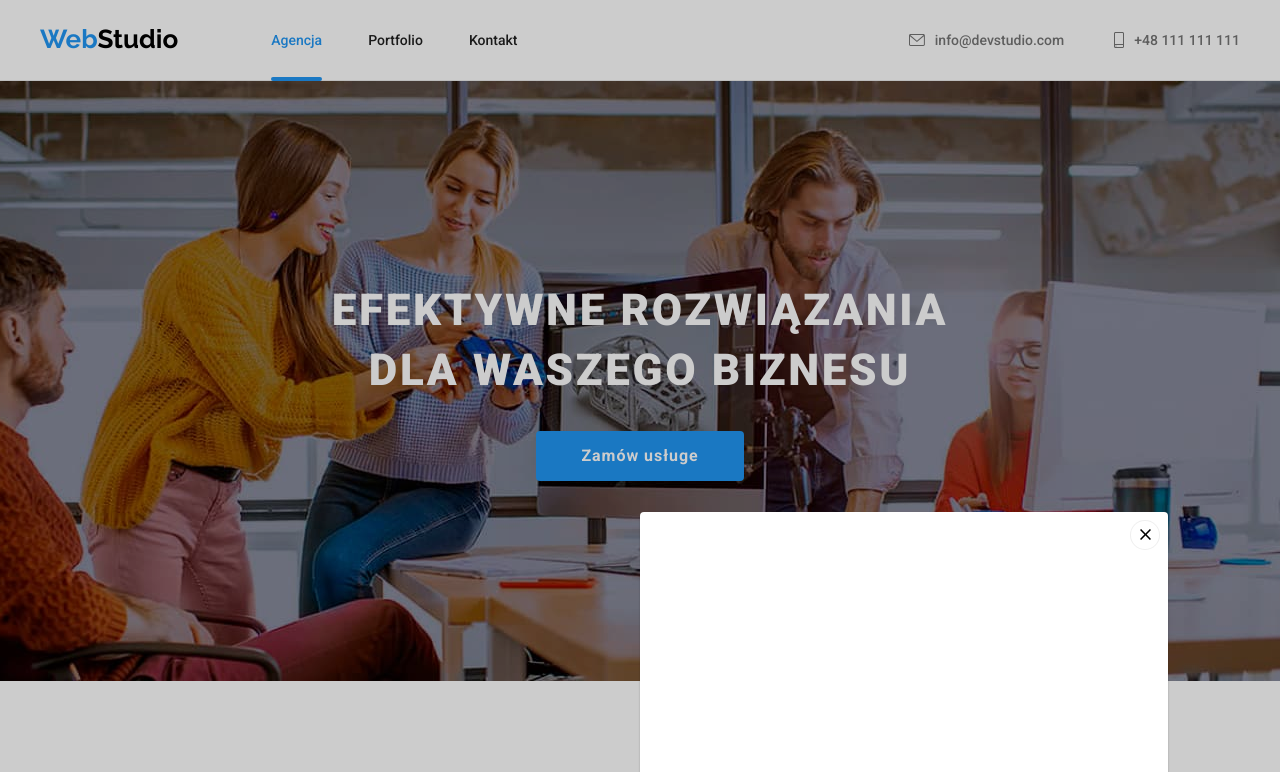
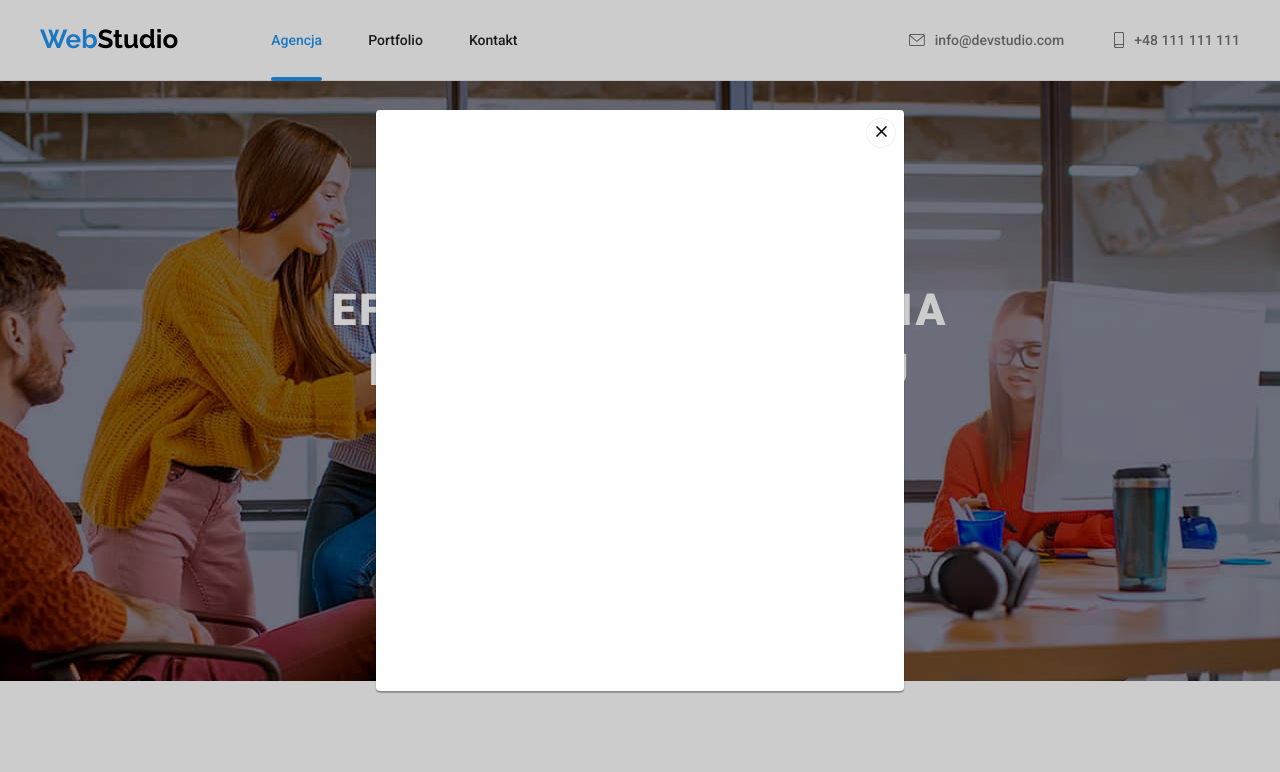
Before and after one commit to Aga071/goit-markup-hw-05, a plain HTML site: page index.html in a window 1280 px wide. Both pictures are taken after a click on the button "Zamów usługe". Shown: the top 772 px of the page. Drawn offline with Linux system fonts and the light colour scheme; files whose address does not match are found by name.

Commit message:
hw-5h-first-version

```diff
--- a/css/styles.css
+++ b/css/styles.css
@@ -165,40 +165,7 @@ body {
   background-color: var(--background-color-secondary-light);
   padding: 6px 20px;
 }
-.modal {
-  position: absolute;
-  left: 50%;
-  top: 50%;
-  width: 528px;
-  min-height: 581px;
-  background-color: var(--background-color-primary-light);
-  box-shadow: 0px 1px 3px rgba(0, 0, 0, 0.12), 0px 1px 1px rgba(0, 0, 0, 0.14),
-    0px 2px 1px rgba(0, 0, 0, 0.2);
-  border-radius: 4px;
-  text-align: right;
-}
-.is-hidden {
-  pointer-events: none;
-  visibility: hidden;
-  opacity: 0;
-}
-.backdrop {
-  position: fixed;
-  top: 0;
-  left: 0;
-  width: 100%;
-  height: 1024px;
-  background-color: rgba(0, 0, 0, 0.2);
-}
-.button-modal-close {
-  width: 30px;
-  height: 30px;
-  border: 1px solid #00000010;
-  border-radius: 50%;
-  background-color: var(--background-color-primary-light);
-  margin-top: 8px;
-  margin-right: 8px;
-}
+
 .page-filter:hover,
 .page-filter:focus {
   color: var(--color-logo-light);
@@ -405,3 +372,57 @@ body {
   fill: var(--color-logo-light);
   margin-left: 12px;
 }
+
+.backdrop {
+  position: fixed;
+  top: 0;
+  left: 0;
+  width: 100%;
+  height: 100%;
+  background-color: rgba(0, 0, 0, 0.2);
+  z-index: 1;
+}
+.modal {
+  position: absolute;
+  width: 528px;
+  height: 581px;
+  left: 0;
+  right: 0;
+  top: 0;
+  bottom: 0;
+  margin: auto;
+  background-color: var(--background-color-primary-light);
+  box-shadow: 0px 1px 3px rgba(0, 0, 0, 0.12), 0px 1px 1px rgba(0, 0, 0, 0.14),
+    0px 2px 1px rgba(0, 0, 0, 0.2);
+  border-radius: 4px;
+  text-align: right;
+  z-index: 2;
+  animation-name: animate50;
+  animation-duration: 3000ms;
+  animation-timing-function: linear;
+}
+.is-hidden {
+  pointer-events: none;
+  visibility: hidden;
+  opacity: 0;
+}
+
+.button-modal-close {
+  width: 30px;
+  height: 30px;
+  border: 1px solid #00000010;
+  border-radius: 50%;
+  background-color: var(--background-color-primary-light);
+  margin-top: 8px;
+  margin-right: 8px;
+}
+
+@keyframes animate50 {
+  0% {
+    transform: scale(0.5);
+  }
+
+  100% {
+    transform: scale(1);
+  }
+}
--- a/index.html
+++ b/index.html
@@ -365,6 +365,6 @@
         </button>
       </div>
     </div>
-    <script src="./js/modal.js"></script>
+    <script src="../js/modal.js"></script>
   </body>
 </html>
```
